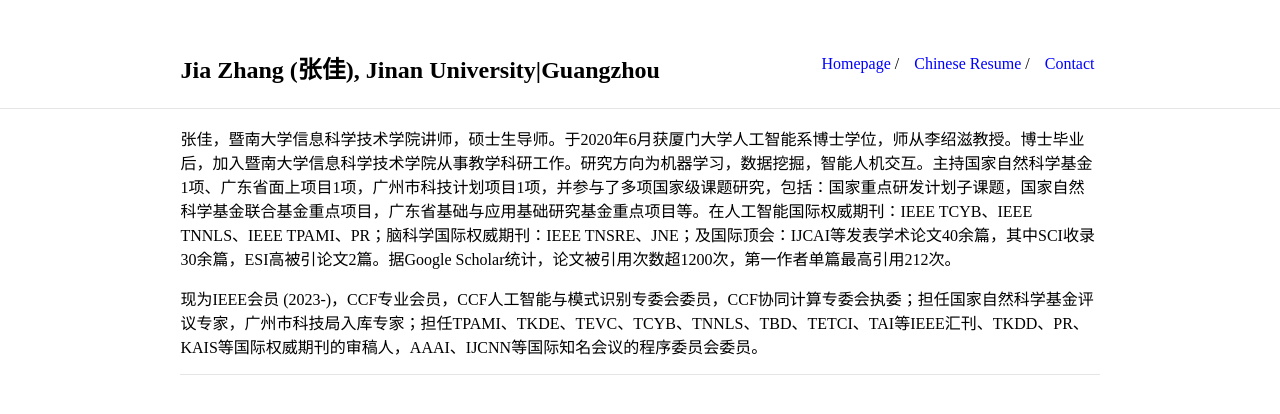
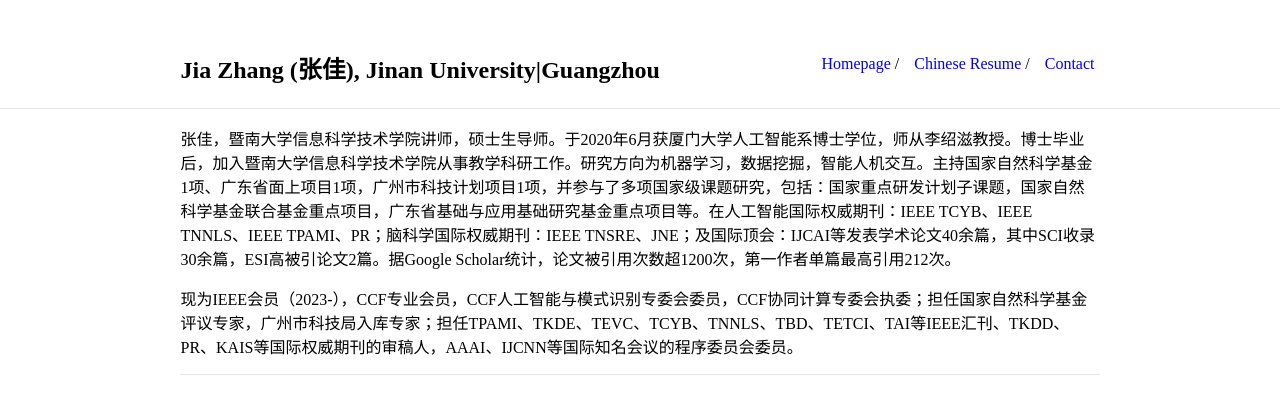
Before and after one commit to jiazhang-ml/jiazhang-ml.github.io, a Jekyll site: the page built from ch-resume.md, in a window 1280 px wide, cut to the strip 0-876 px from the top of the page. Shown: the top 414 px of the strip. Built offline with Jekyll 4.4.1, drawn with Linux system fonts in a browser that asks for light colours.

```diff
--- a/ch-resume.md
+++ b/ch-resume.md
@@ -5,4 +5,4 @@ layout: default
 
 张佳，暨南大学信息科学技术学院讲师，硕士生导师。于2020年6月获厦门大学人工智能系博士学位，师从李绍滋教授。博士毕业后，加入暨南大学信息科学技术学院从事教学科研工作。研究方向为机器学习，数据挖掘，智能人机交互。主持国家自然科学基金1项、广东省面上项目1项，广州市科技计划项目1项，并参与了多项国家级课题研究，包括：国家重点研发计划子课题，国家自然科学基金联合基金重点项目，广东省基础与应用基础研究基金重点项目等。在人工智能国际权威期刊：IEEE TCYB、IEEE TNNLS、IEEE TPAMI、PR；脑科学国际权威期刊：IEEE TNSRE、JNE；及国际顶会：IJCAI等发表学术论文40余篇，其中SCI收录30余篇，ESI高被引论文2篇。据Google Scholar统计，论文被引用次数超1200次，第一作者单篇最高引用212次。
 
-现为IEEE会员 (2023-)，CCF专业会员，CCF人工智能与模式识别专委会委员，CCF协同计算专委会执委；担任国家自然科学基金评议专家，广州市科技局入库专家；担任TPAMI、TKDE、TEVC、TCYB、TNNLS、TBD、TETCI、TAI等IEEE汇刊、TKDD、PR、KAIS等国际权威期刊的审稿人，AAAI、IJCNN等国际知名会议的程序委员会委员。
+现为IEEE会员（2023-），CCF专业会员，CCF人工智能与模式识别专委会委员，CCF协同计算专委会执委；担任国家自然科学基金评议专家，广州市科技局入库专家；担任TPAMI、TKDE、TEVC、TCYB、TNNLS、TBD、TETCI、TAI等IEEE汇刊、TKDD、PR、KAIS等国际权威期刊的审稿人，AAAI、IJCNN等国际知名会议的程序委员会委员。
```
